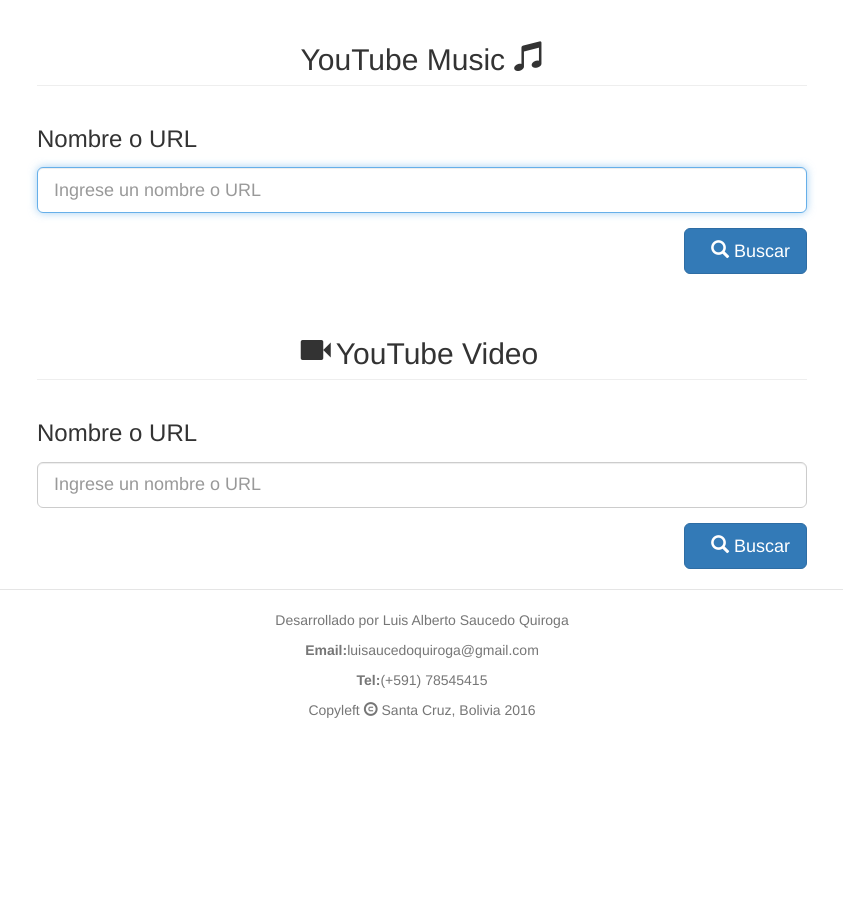
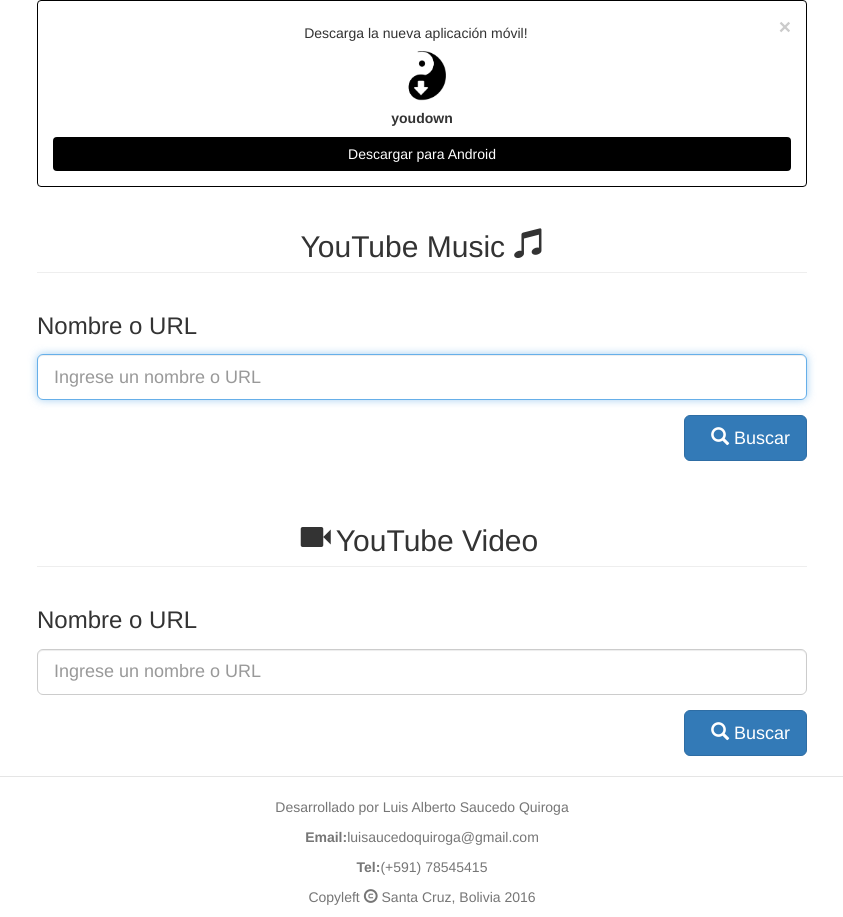
Before and after one commit to mrprogramator/youtube-mp3, a website: page index.html in a window 1280 px wide. Shown: the whole page, without its empty margins (218-1061 px from the left). Before the commit the page ends 800 px from the top, so only its background shows below. Drawn offline with nearby package versions, Linux system fonts and the light colour scheme.

Commit message:
Adding youdown apk

```diff
--- a/index.html
+++ b/index.html
@@ -38,6 +38,15 @@
         ga('send', 'pageview');
     </script>
   <div id="mainContent" class="container">
+      <div class="alert text-center" style="border-color:black;">
+        <a href="#" class="close" data-dismiss="alert" aria-label="close">&times;</a>
+        <h5>Descarga la nueva aplicación móvil!</h5>
+        <img src="/resources/img/logo.png" style="height:50px" />
+        <h5><strong>youdown</strong></h5>
+        <div style="display:flex">
+          <a href="/apk/youdown.apk" class="btn col-xs-12" style="background-color:black; color:white">Descargar para Android</a>
+        </div>
+      </div>
       <form name="musicForm" method="POST" ng-submit="handleMusicRequest(musicQuery)" style="padding-bottom:20px">
         <h2 class="page-header text-center">YouTube Music <span class="glyphicon glyphicon-music"></span></h2>
         <div class="form-group">
```
Also changed, not shown: resources/img/logo.png (added), 1 other file.
